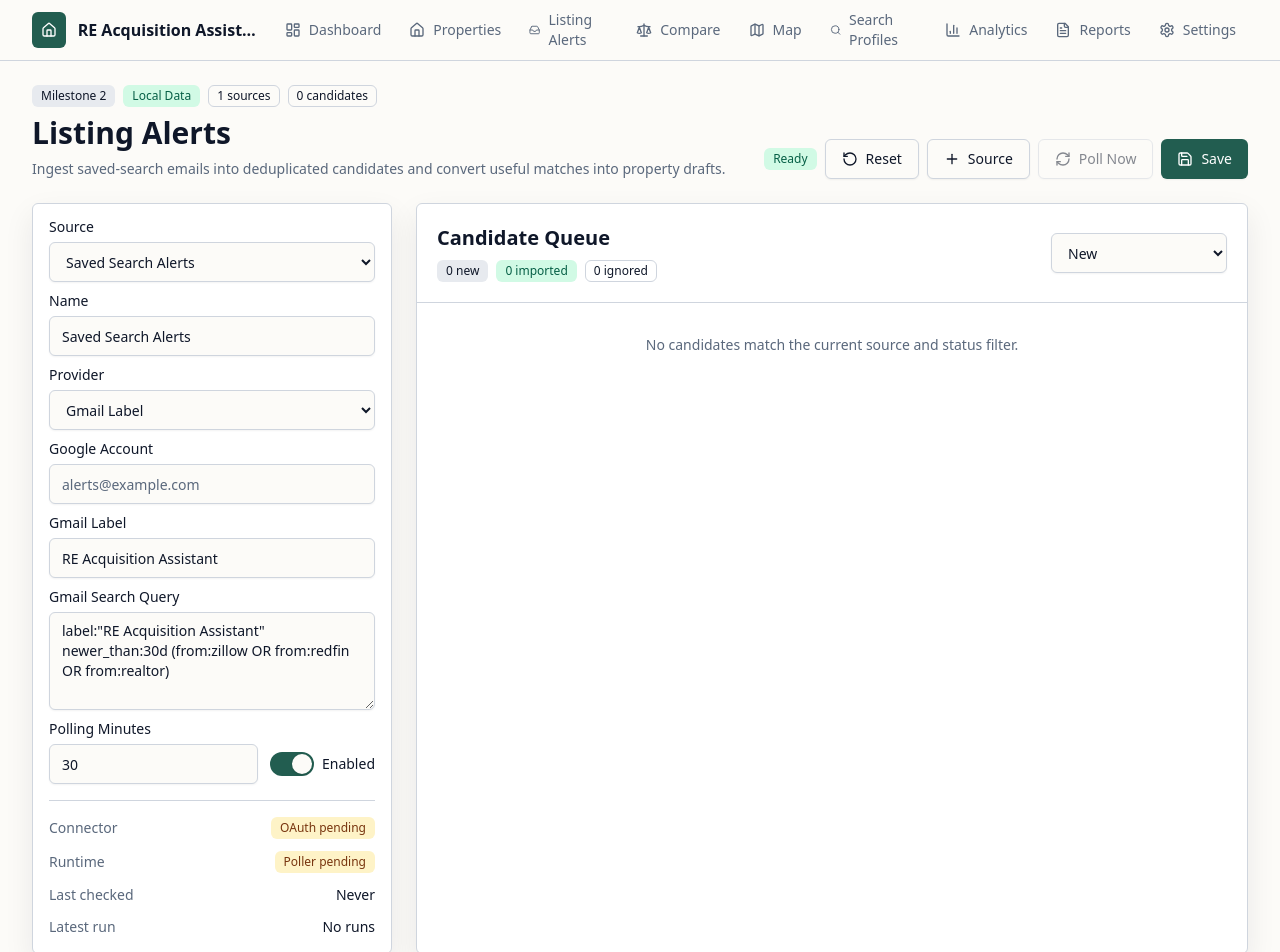
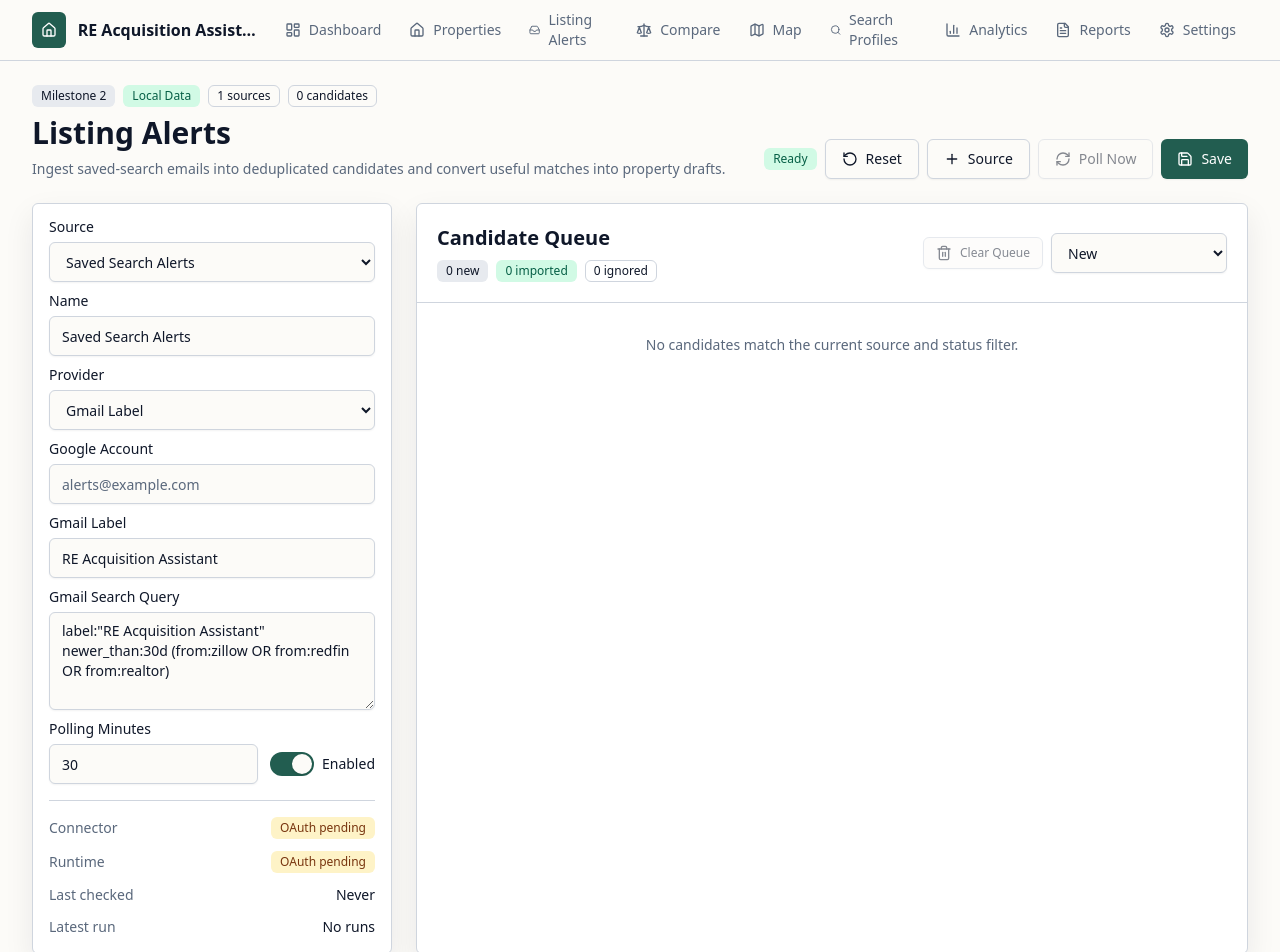
Before and after one commit to mperrault/REAcquisitionAssistant, a Next.js app: page /listing-alerts in a window 1280 px wide. Shown: the top 952 px of the page. Built offline with nearby package versions, Linux system fonts and the light colour scheme.

Commit message:
Clarify listing alert queue retention

```diff
--- a/components/listing-alerts/listing-alert-manager.tsx
+++ b/components/listing-alerts/listing-alert-manager.tsx
@@ -9,6 +9,7 @@ import {
   RefreshCw,
   RotateCcw,
   Save,
+  Trash2,
   XCircle
 } from "lucide-react";
 
@@ -24,6 +25,7 @@ import {
   createPropertyDraftFromListingCandidate
 } from "@/lib/listing-alerts/listing-alert-parser";
 import {
+  clearListingAlertQueue,
   createEmptyListingAlertState,
   createListingAlertSource,
   ingestListingAlertText,
@@ -182,6 +184,58 @@ function getConnectorStatus(source: ListingAlertSource | null) {
   return source.connectorConfig.gmailAccountHint
     ? { label: "Account set", variant: "success" as const }
     : { label: "OAuth pending", variant: "warning" as const };
+}
+
+function getRuntimeStatus(source: ListingAlertSource | null) {
+  if (!source) {
+    return { label: "No source", variant: "outline" as const };
+  }
+
+  if (source.provider === "imap_mailbox") {
+    return { label: "Manual poll ready", variant: "success" as const };
+  }
+
+  if (source.provider === "manual_test") {
+    return { label: "Parser only", variant: "secondary" as const };
+  }
+
+  return { label: "OAuth pending", variant: "warning" as const };
+}
+
+function getProviderLabel(provider: ListingAlertSourceProvider) {
+  return (
+    providerOptions.find((option) => option.value === provider)?.label ?? provider
+  );
+}
+
+function getCandidateProvenance(
+  candidate: ListingCandidate,
+  state: ListingAlertState
+) {
+  const source = state.sources.find((item) => item.id === candidate.sourceId);
+  const message = state.messages.find(
+    (item) =>
+      item.id === candidate.messageId ||
+      item.externalMessageId === candidate.externalMessageId
+  );
+  const isParserTest =
+    candidate.externalMessageId.startsWith("test-message-") ||
+    message?.subject === "Parser test listing alert";
+  const label = isParserTest
+    ? "Parser Test"
+    : source?.provider === "imap_mailbox"
+      ? "IMAP Poll"
+      : source
+        ? getProviderLabel(source.provider)
+        : "Unknown Source";
+
+  return {
+    label,
+    sourceName: source?.name ?? "Unknown source",
+    messageSubject: message?.subject ?? "",
+    from: message?.from ?? "",
+    receivedAt: message?.receivedAt ?? candidate.createdAt
+  };
 }
 
 function createDefaultSource() {
@@ -384,6 +438,13 @@ export function ListingAlertManager() {
     setSourceDraft(cloneSource(source));
     setLoadSource("storage");
     setActionStatus("Alerts reset");
+  }
+
+  function handleClearQueue() {
+    persistListingState(
+      clearListingAlertQueue(listingState),
+      "Queue cleared; sources preserved"
+    );
   }
 
   function handleProcessAlertText() {
@@ -789,7 +850,9 @@ export function ListingAlertManager() {
             </div>
             <div className="flex items-center justify-between gap-3">
               <span className="text-muted-foreground">Runtime</span>
-              <Badge variant="warning">Poller pending</Badge>
+              <Badge variant={getRuntimeStatus(selectedSource).variant}>
+                {getRuntimeStatus(selectedSource).label}
+              </Badge>
             </div>
             <div className="flex items-center justify-between gap-3">
               <span className="text-muted-foreground">Last checked</span>
@@ -826,6 +889,20 @@ export function ListingAlertManager() {
                 </div>
               </div>
               <div className="flex flex-wrap items-center gap-2">
+                <Button
+                  type="button"
+                  variant="outline"
+                  size="sm"
+                  onClick={handleClearQueue}
+                  disabled={
+                    listingState.candidates.length === 0 &&
+                    listingState.messages.length === 0 &&
+                    listingState.runs.length === 0
+                  }
+                >
+                  <Trash2 aria-hidden="true" />
+                  Clear Queue
+                </Button>
                 <Select
                   className="w-44"
                   value={candidateStatusFilter}
@@ -851,7 +928,10 @@ export function ListingAlertManager() {
                 No candidates match the current source and status filter.
               </div>
             ) : (
-              filteredCandidates.map((candidate) => (
+              filteredCandidates.map((candidate) => {
+                const provenance = getCandidateProvenance(candidate, listingState);
+
+                return (
                   <article key={candidate.id} className="p-4 sm:p-5">
                     <div className="flex flex-col gap-4 xl:flex-row xl:items-start xl:justify-between">
                       <div className="min-w-0">
@@ -859,12 +939,25 @@ export function ListingAlertManager() {
                           <h3 className="text-base font-semibold">
                             {formatAddress(candidate)}
                           </h3>
-                        <Badge variant={getCandidateStatusVariant(candidate.status)}>
+                          <Badge
+                            variant={getCandidateStatusVariant(candidate.status)}
+                          >
                             {candidate.status}
                           </Badge>
                           <Badge variant="outline">
                             {Math.round(candidate.confidence * 100)}% parsed
                           </Badge>
+                          <Badge variant="outline">{provenance.label}</Badge>
+                        </div>
+                        <div className="mt-1 flex flex-wrap gap-x-4 gap-y-1 text-xs text-muted-foreground">
+                          <span>{provenance.sourceName}</span>
+                          <span>{formatDateTime(provenance.receivedAt)}</span>
+                          {provenance.from ? <span>{provenance.from}</span> : null}
+                          {provenance.messageSubject ? (
+                            <span className="block max-w-[28rem] truncate">
+                              {provenance.messageSubject}
+                            </span>
+                          ) : null}
                         </div>
                         <div className="mt-2 flex flex-wrap gap-x-4 gap-y-1 text-sm text-muted-foreground">
                           <span>{formatCurrency(candidate.askingPrice)}</span>
@@ -902,7 +995,12 @@ export function ListingAlertManager() {
 
                       <div className="flex shrink-0 flex-wrap items-center gap-2">
                         {candidate.listingUrl ? (
-                        <Button type="button" variant="outline" size="sm" asChild>
+                          <Button
+                            type="button"
+                            variant="outline"
+                            size="sm"
+                            asChild
+                          >
                             <a
                               href={candidate.listingUrl}
                               target="_blank"
@@ -935,7 +1033,8 @@ export function ListingAlertManager() {
                       </div>
                     </div>
                   </article>
-              ))
+                );
+              })
             )}
           </div>
         </section>
--- a/lib/listing-alerts/listing-alert-persistence.ts
+++ b/lib/listing-alerts/listing-alert-persistence.ts
@@ -352,6 +352,17 @@ export function markListingAlertSourceChecked(
   });
 }
 
+export function clearListingAlertQueue(
+  state: ListingAlertState
+): ListingAlertState {
+  return listingAlertStateSchema.parse({
+    ...state,
+    messages: [],
+    candidates: [],
+    runs: []
+  });
+}
+
 export function markListingCandidateIgnored(
   state: ListingAlertState,
   candidateId: string,
```
Also changed, not shown: 2 other files (tests, documents, lock files or other folders). Lines whose indentation alone changed are shown as unchanged.
